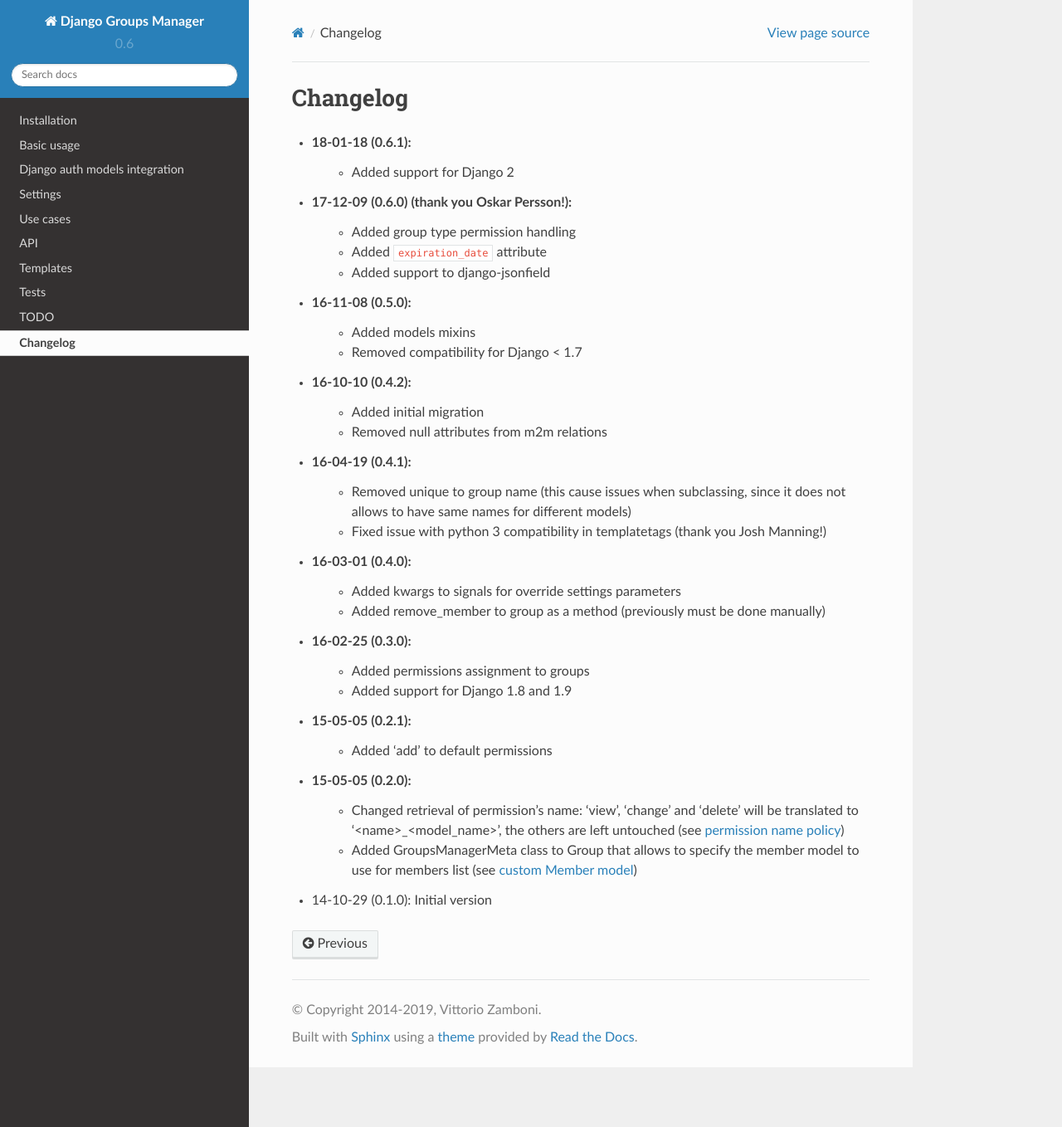
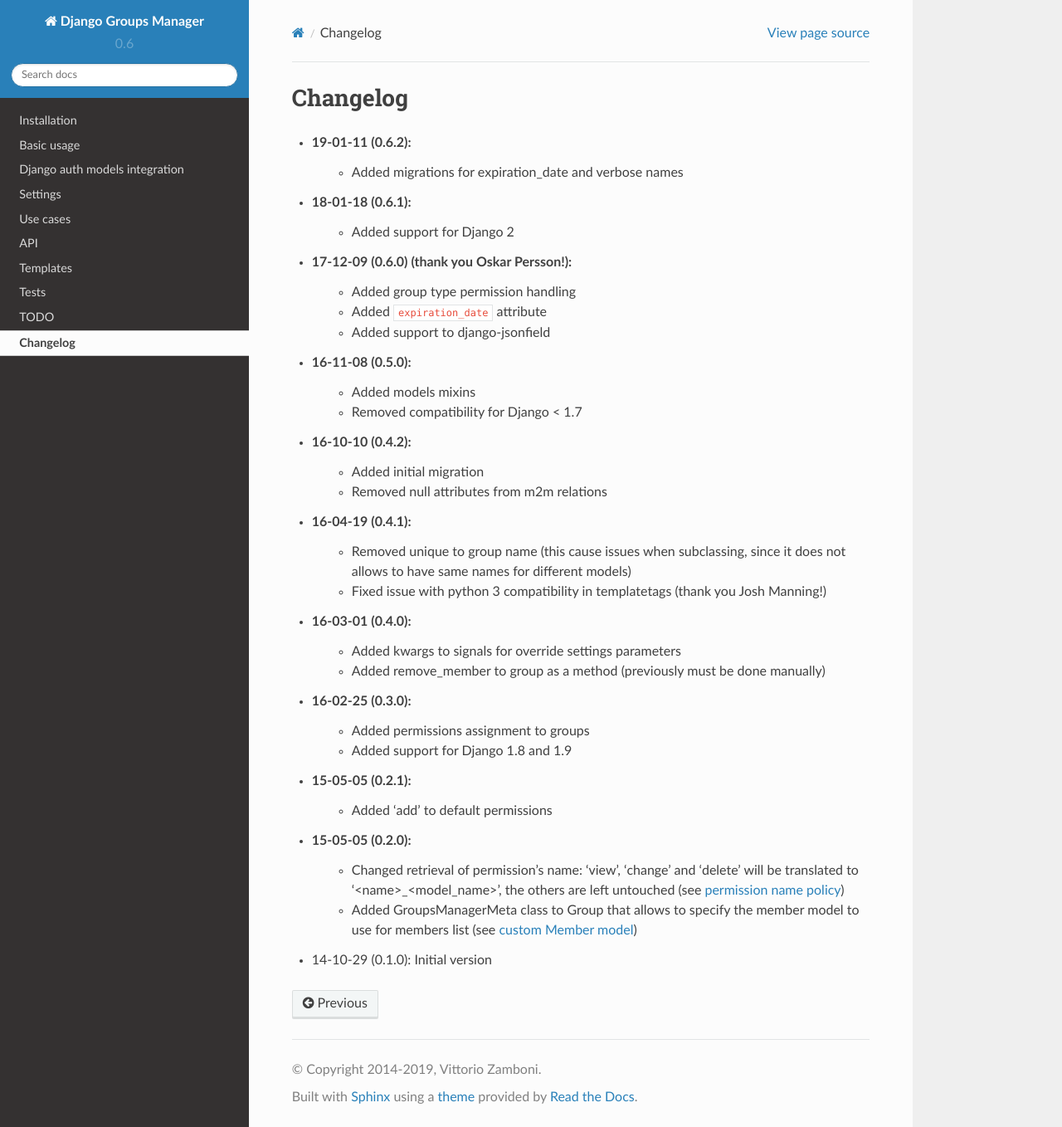
Before and after one commit to vittoriozamboni/django-groups-manager, a Sphinx documentation site: the page built from docs/source/changelog.rst, in a window 1280 px wide and 1358 px high. Shown: the whole window at 83% size. Built offline with Sphinx 7.4.7 and the Read the Docs theme 2.0.0, drawn with Linux system fonts in a browser that asks for light colours.

Commit message:
Added changelog for 0.6.2 and a requirements specific for Django 1.7

```diff
--- a/docs/source/changelog.rst
+++ b/docs/source/changelog.rst
@@ -1,5 +1,7 @@
 Changelog
 =========
+- 19-01-11 (0.6.2):
+    - Added migrations for expiration_date and verbose names
 - 18-01-18 (0.6.1):
     - Added support for Django 2
 
```
Also changed, not shown: 1 other file.
